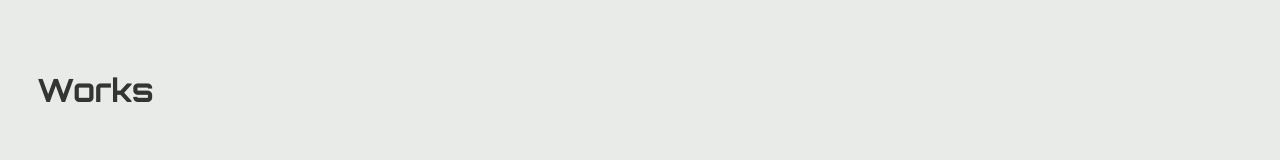
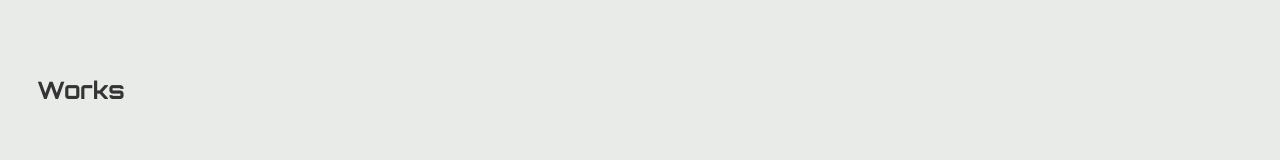
Before and after one commit to sn-tin/frontendkristine, a React (Create React App) app: page /works in a window 1280 px wide. Shown: the part 286-446 px from the top of the page. Built offline with nearby package versions, Linux system fonts and the light colour scheme.

Commit message:
Change tag from section to div

```diff
--- a/src/components/Home/Home.style.js
+++ b/src/components/Home/Home.style.js
@@ -1,7 +1,7 @@
 import styled from "styled-components";
 import { devices, FontWeight, theme } from "../../styles";
 
-const Content = styled.section`
+const Content = styled.div`
     display: flex;
     flex-direction: column;
     justify-content: center;
--- a/src/components/RouterSwitch.js
+++ b/src/components/RouterSwitch.js
@@ -1,6 +1,6 @@
 import { Routes, Route } from "react-router-dom";
 import Home from './Home/Home';
-import Works from './Works';
+import Works from './Works/Works';
 import About from './About';
 import Contact from './Contact';
 
--- a/src/components/Works.js
+++ /dev/null
@@ -1,8 +0,0 @@
-
-const Works = () => {
-    return (
-        <h1>Works</h1>
-    )
-}
-
-export default Works;
--- /dev/null
+++ b/src/components/Works/Works.js
@@ -0,0 +1,10 @@
+
+const Works = () => {
+    return (
+        <section className="works">
+            <h1>Works</h1>
+        </section>
+    )
+}
+
+export default Works;
```
Also changed, not shown: src/components/Works/Work.styles.js (added).
